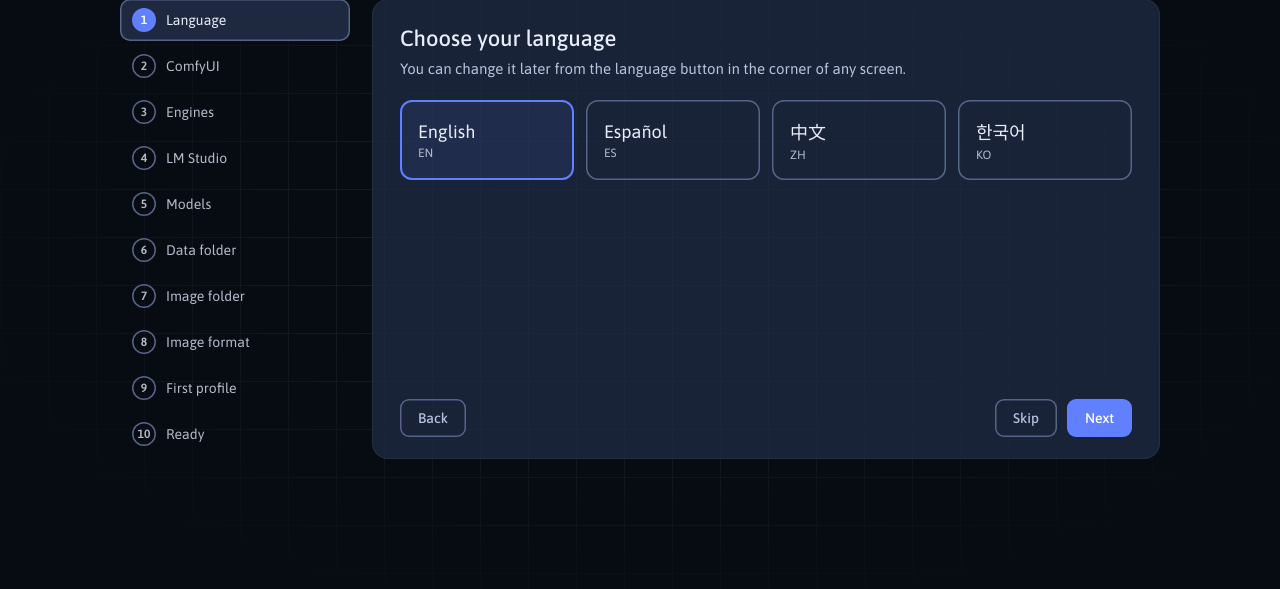
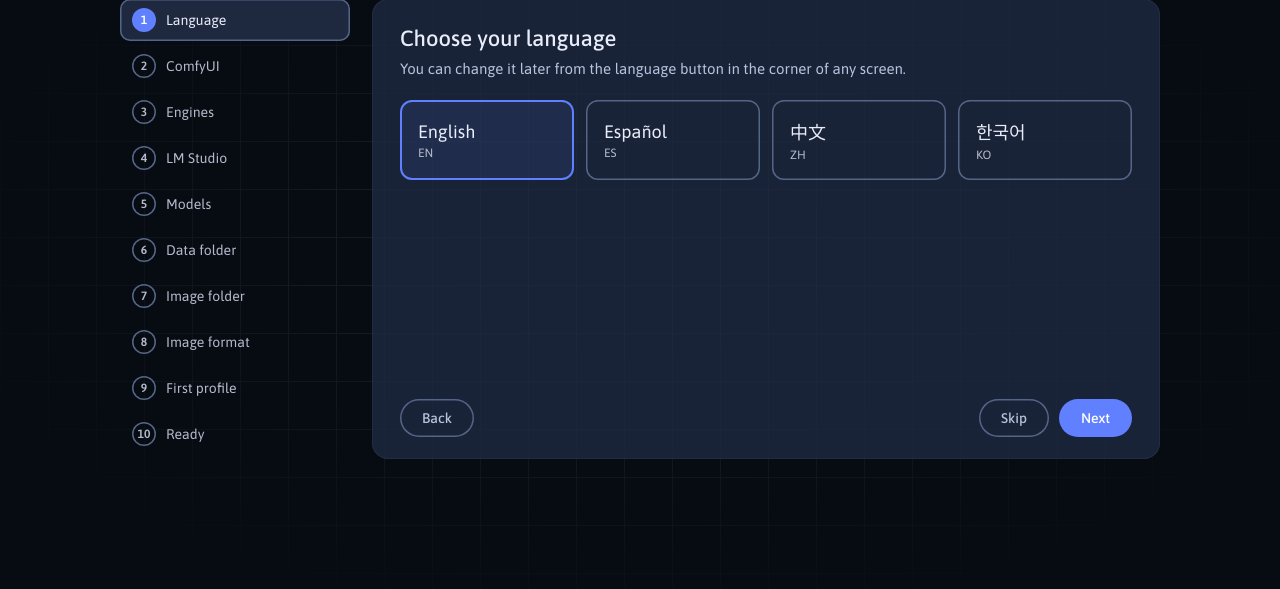
Before and after one commit to nomadstudioapp/NomadStudio, a Flask app: page /setup in a window 1280 px wide. Shown: the part 147-736 px from the top of the page. Run offline with Flask 3, Linux system fonts and the light colour scheme.

Commit message:
asistente: botones en forma de pastilla
Los botones del asistente (Siguiente, Atrás, Comprobar, Examinar,
Instalar…) usan el radio de pastilla de la guía de estilos, igual que el
selector de modelos y el toggle Simple / Guided / Custom.

Co-Authored-By: Claude Opus 5 <noreply@anthropic.com>

```diff
--- a/app/static/css/setup.css
+++ b/app/static/css/setup.css
@@ -117,8 +117,8 @@
   align-items: center;
   justify-content: center;
   gap: 8px;
-  padding: 11px 18px;
-  border-radius: 9px;
+  padding: 11px 22px;
+  border-radius: var(--radius-pill, 999px); /* pill, like the style guide's mode toggle */
   border: none;
   font: inherit;
   font-size: 14px;
@@ -132,7 +132,7 @@
 .su-btn-primary:hover:not(:disabled) { opacity: .9; }
 .su-btn-ghost { background: transparent; color: var(--text-secondary); box-shadow: inset 0 0 0 1.5px var(--scrollbar-hover); }
 .su-btn-ghost:hover:not(:disabled) { color: var(--text); box-shadow: inset 0 0 0 1.5px var(--text-secondary); }
-.su-btn-small { padding: 7px 12px; font-size: 13px; }
+.su-btn-small { padding: 7px 16px; font-size: 13px; }
 
 .su-check { display: flex; gap: 10px; align-items: flex-start; margin-top: 18px; color: var(--text); font-size: 14px; cursor: pointer; }
 .su-check input { margin-top: 3px; width: 16px; height: 16px; accent-color: var(--accent); }
```
